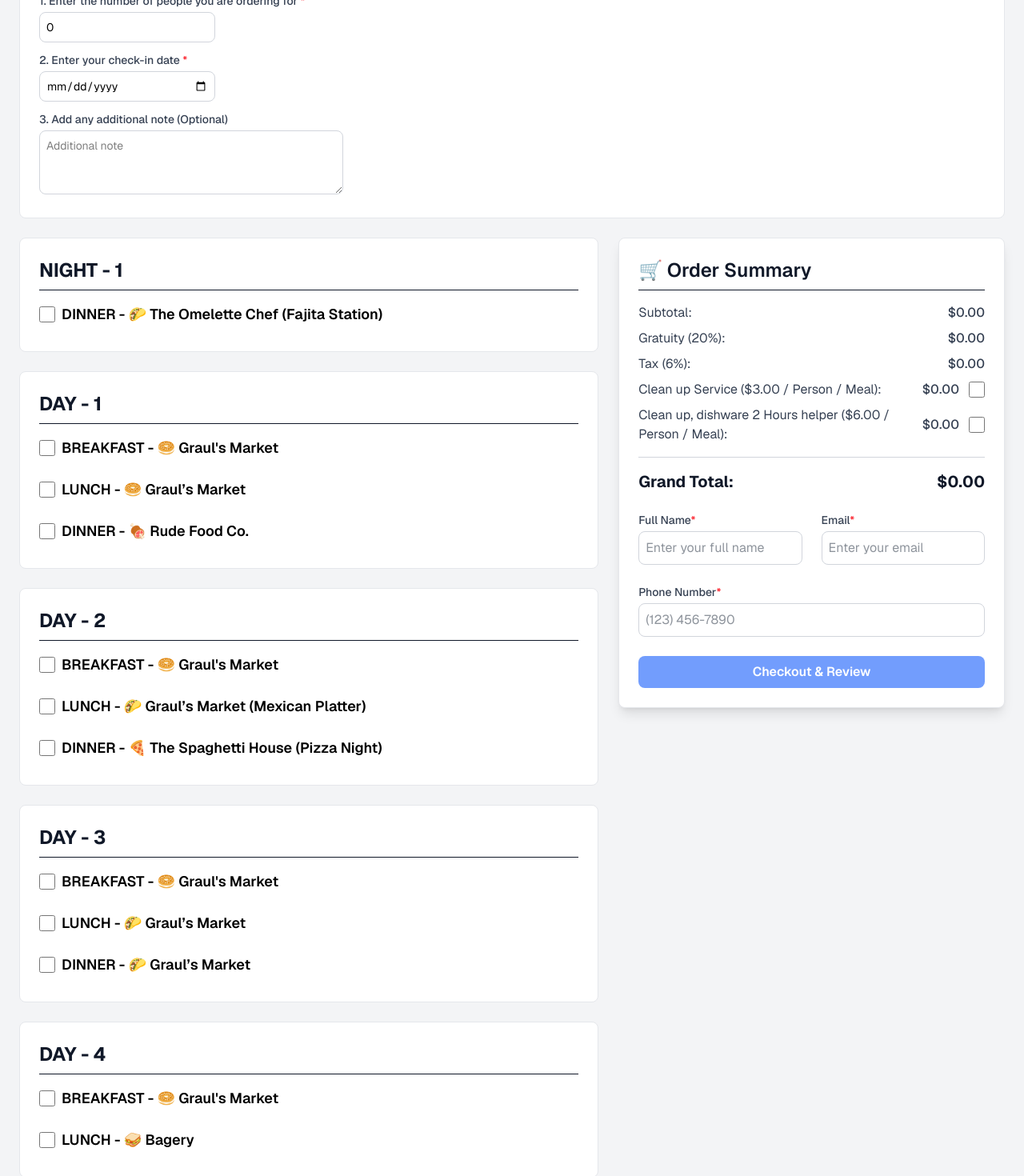
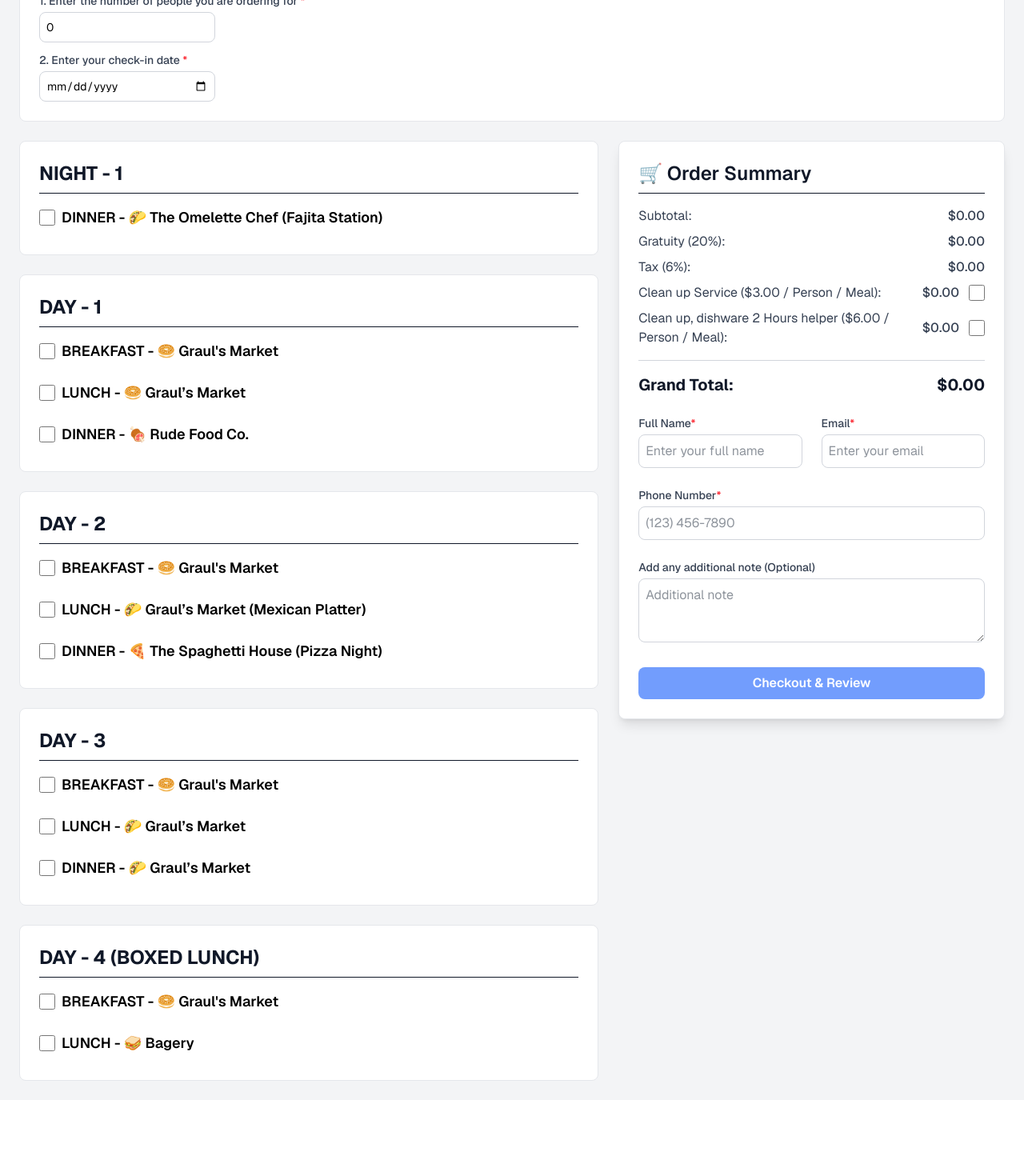
Before and after one commit to blendarkabashi/moofy-food-order-app, a Next.js app: page / in a window 1280 px wide. Shown: the part 340-1810 px from the top of the page at 80% size. After the commit the page ends 1715 px from the top, so only its background shows below. Built offline with nearby package versions, Linux system fonts and the light colour scheme.

Commit message:
add notes under phone number / fix menu items

```diff
--- a/src/app/components/OrderSummary/index.js
+++ b/src/app/components/OrderSummary/index.js
@@ -20,6 +20,7 @@
   const [fullName, setFullName] = useState("");
   const [email, setEmail] = useState("");
   const [phone, setPhone] = useState("");
+  const [additionalNote, setAdditionalNote] = useState("");
   const [emailError, setEmailError] = useState("");
   const [phoneError, setPhoneError] = useState("");
   const [isButtonDisabled, setIsButtonDisabled] = useState(true);
@@ -204,13 +205,24 @@
             <p className="text-red-500 text-sm mt-1">{phoneError}</p>
           )}
         </div>
+        <div className="col-span-2">
+          <label className="block mb-1 text-gray-700 text-sm font-medium">
+            Add any additional note (Optional){" "}
+          </label>
+          <textarea
+            value={additionalNote}
+            onChange={(e) => setAdditionalNote(e.target.value)}
+            className="min-w-full md:min-h-[80px] p-2 border border-gray-300 rounded-lg focus:ring-2 focus:ring-blue-500 focus:outline-none"
+            placeholder="Additional note"
+          />
+        </div>
       </div>
 
       <button
         className={`${
           isButtonDisabled && "opacity-60 pointer-events-none"
         } cursor-pointer w-full bg-blue-600 py-2 mt-6 rounded-lg text-white font-semibold hover:bg-blue-700 transition`}
-        onClick={() => goToOverview(fullName, email, phone)}
+        onClick={() => goToOverview(fullName, email, phone, additionalNote)}
         disabled={isButtonDisabled}
       >
         Checkout & Review
--- a/src/app/data/globals.js
+++ b/src/app/data/globals.js
@@ -279,6 +279,44 @@
             price: 8.0,
             quantity: 0,
           },
+          {
+            id: 4,
+            name: "🍝 Rigatoni Amatriciana",
+            price: 9.0,
+            quantity: 0,
+          },
+          {
+            id: 5,
+            name: "🍗 Chicken Parmesan",
+            price: 10.0,
+            quantity: 0,
+          },
+          {
+            id: 6,
+            name: "🥗 Chopped Salad w/ House Dressing",
+            price: 5.0,
+            quantity: 0,
+          },
+          {
+            id: 7,
+            name: "🥣 Bruschetta Platter",
+            price: 5.0,
+            quantity: 0,
+          },
+          {
+            id: 8,
+            name: "🥦 Roasted Italian Vegetables & Olives",
+            price: 5.0,
+            quantity: 0,
+          },
+          { id: 9, name: "🍆 Side of Spinach", price: 5.0, quantity: 0 },
+          {
+            id: 10,
+            name: "🥦 Crispy Brussels Sprouts",
+            price: 5.0,
+            quantity: 0,
+          },
+          { id: 11, name: "🍰 Mini Canolis", price: 4.0, quantity: 0 },
         ],
       },
     ],
@@ -402,7 +440,7 @@
   },
   {
     id: 4,
-    name: "Day - 4",
+    name: "Day - 4 (BOXED LUNCH)",
     meals: [
       {
         day_id: 4,
--- a/src/app/page.js
+++ b/src/app/page.js
@@ -19,9 +19,7 @@
   const [view, setView] = useState(1);
   const [user, setUser] = useState();
   const [captcha, setCaptcha] = useState();
-
   const [numberOfPeople, setNumberOfPeople] = useState(0);
-  const [additionalNote, setAdditionalNote] = useState("");
   const [checkinDate, setCheckinDate] = useState("");
   const [includeCleanupService, setIncludeCleanupService] = useState(false);
   const [includeCleanupDishware, setIncludeCleanupDishware] = useState(false);
@@ -48,9 +46,9 @@
     (includeCleanupService ? cleanUpService : 0) +
     (includeCleanupDishware ? cleanUpDishware : 0);
 
-  const goToOverview = async (fullName, email, phone) => {
+  const goToOverview = async (fullName, email, phone, additionalNote) => {
     setView(2);
-    setUser({ fullName, email, phone });
+    setUser({ fullName, email, phone, additionalNote });
   };
   const generateOrderEmail = () => {
     return `
@@ -67,8 +65,8 @@
               : ""
           }
           ${
-            additionalNote
-              ? `<p><strong>Additional Notes:</strong> ${additionalNote}</p>`
+            user.additionalNote
+              ? `<p><strong>Additional Notes:</strong> ${user.additionalNote}</p>`
               : ""
           }
         </div>
@@ -236,17 +234,6 @@
                   placeholder="Enter check-in date"
                 />
               </div>
-              <div className="mt-3">
-                <label className="block mb-1 text-gray-700 text-sm font-medium">
-                  3. Add any additional note (Optional){" "}
-                </label>
-                <textarea
-                  value={additionalNote}
-                  onChange={(e) => setAdditionalNote(e.target.value)}
-                  className="min-w-full md:min-w-[380px] md:min-h-[80px] p-2 border border-gray-300 rounded-lg focus:ring-2 focus:ring-blue-500 focus:outline-none"
-                  placeholder="Additional note"
-                />
-              </div>
             </div>
           </div>
           <div className="flex flex-col md:flex-row items-start justify-between">
@@ -292,7 +279,9 @@
             <div>Email: {user.email}</div>
             <div>Phone number: {user.phone}</div>
             {checkinDate && <div>Check-in date: {checkinDate}</div>}
-            {additionalNote && <div>Additional Notes: {additionalNote}</div>}
+            {user.additionalNote && (
+              <div>Additional Notes: {user.additionalNote}</div>
+            )}
           </div>
 
           <div className="space-y-6">
```
